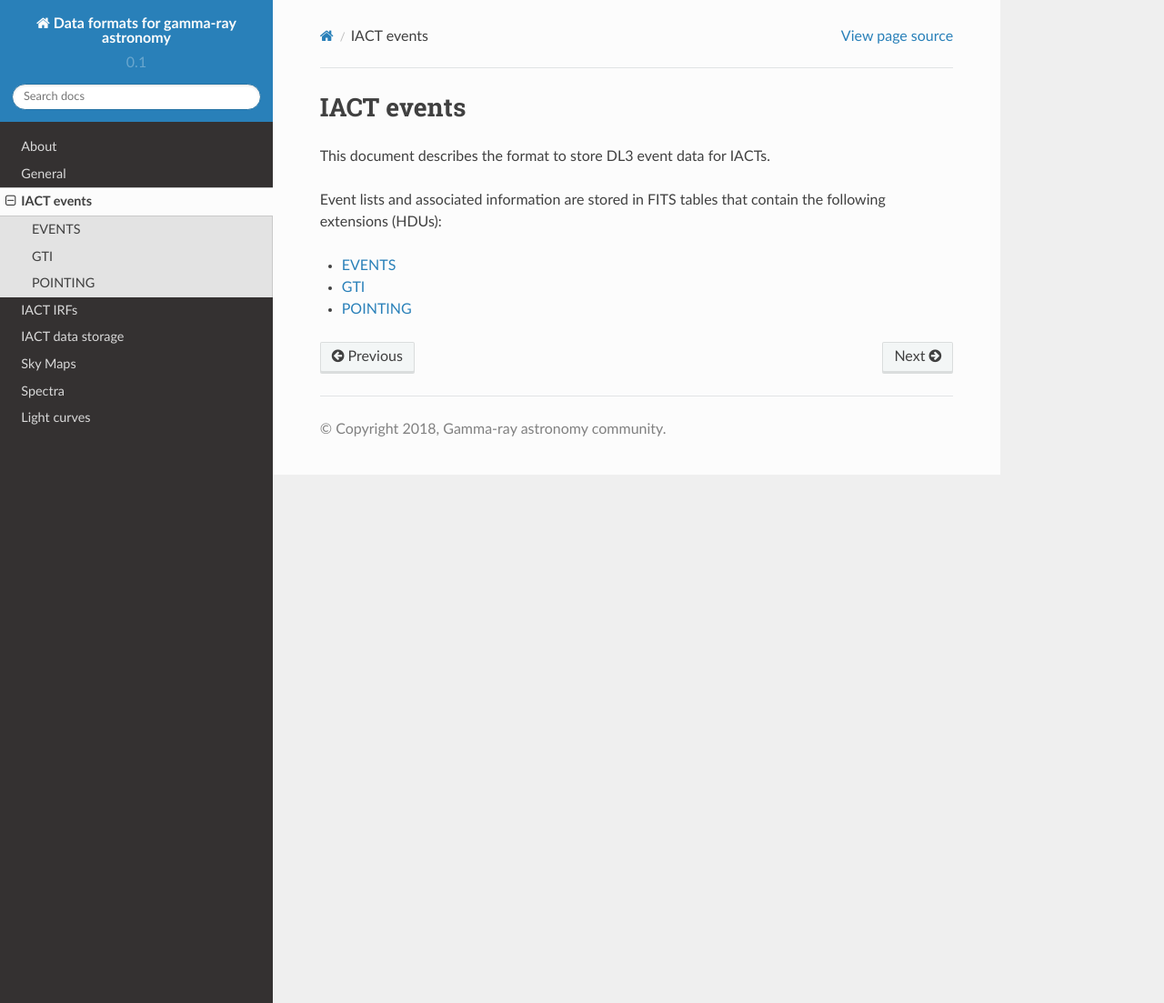
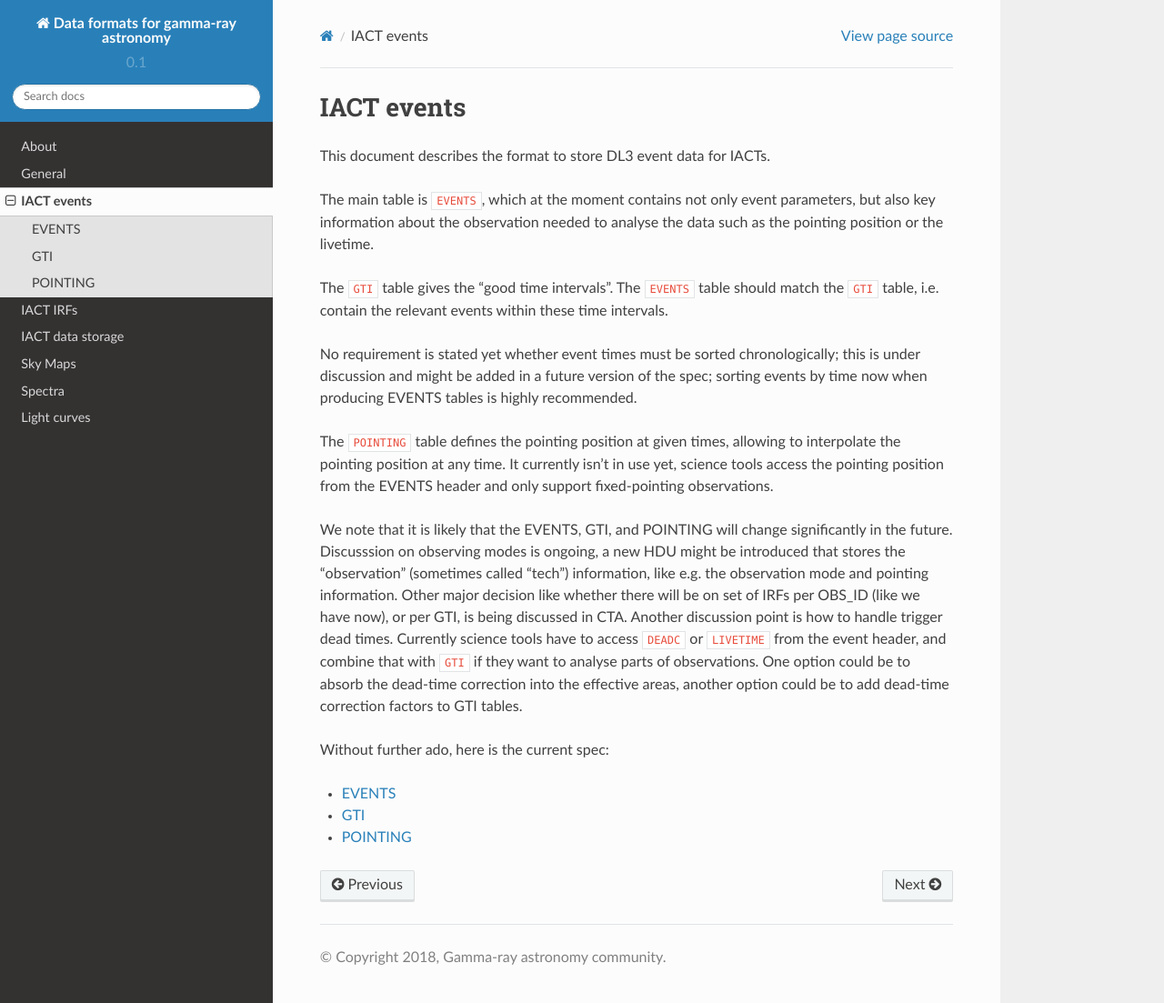
Before and after one commit to open-gamma-ray-astro/gamma-astro-data-formats, a Sphinx documentation site: the page built from source/events/index.rst, in a window 1280 px wide and 1103 px high. Shown: the whole window at 91% size. Built offline with Sphinx 7.4.7 and the Read the Docs theme 2.0.0, drawn with Linux system fonts in a browser that asks for light colours.

Commit message:
Explain about EVENTS, GTI and POINTING

```diff
--- a/source/events/index.rst
+++ b/source/events/index.rst
@@ -5,8 +5,36 @@ IACT events
 
 This document describes the format to store DL3 event data for IACTs.
 
-Event lists and associated information are stored in FITS tables that contain
-the following extensions (HDUs):
+The main table is ``EVENTS``, which at the moment contains not only event
+parameters, but also key information about the observation needed to analyse the
+data such as the pointing position or the livetime.
+
+The ``GTI`` table gives the "good time intervals". The ``EVENTS`` table should
+match the ``GTI`` table, i.e. contain the relevant events within these time
+intervals.
+
+No requirement is stated yet whether event times must be sorted chronologically;
+this is under discussion and might be added in a future version of the spec;
+sorting events by time now when producing EVENTS tables is highly recommended.
+
+The ``POINTING`` table defines the pointing position at given times, allowing to
+interpolate the pointing position at any time. It currently isn't in use yet,
+science tools access the pointing position from the EVENTS header and only
+support fixed-pointing observations.
+
+We note that it is likely that the EVENTS, GTI, and POINTING will change
+significantly in the future. Discusssion on observing modes is ongoing, a new
+HDU might be introduced that stores the "observation" (sometimes called "tech")
+information, like e.g. the observation mode and pointing information. Other
+major decision like whether there will be on set of IRFs per OBS_ID (like we
+have now), or per GTI, is being discussed in CTA. Another discussion point is
+how to handle trigger dead times. Currently science tools have to access
+``DEADC`` or ``LIVETIME`` from the event header, and combine that with ``GTI``
+if they want to analyse parts of observations. One option could be to absorb the
+dead-time correction into the effective areas, another option could be to add
+dead-time correction factors to GTI tables.
+
+Without further ado, here is the current spec:
 
 .. toctree::
    :maxdepth: 1
```
Also changed, not shown: source/events/pointing.rst (+7 -2 lines).
